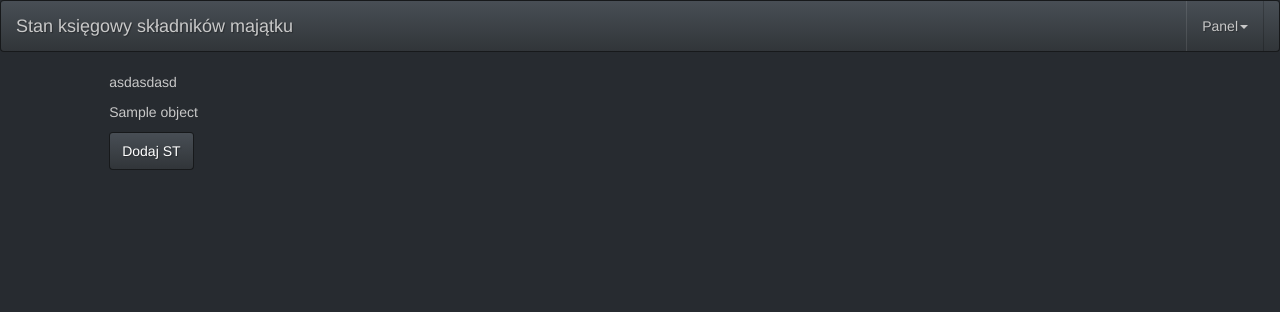
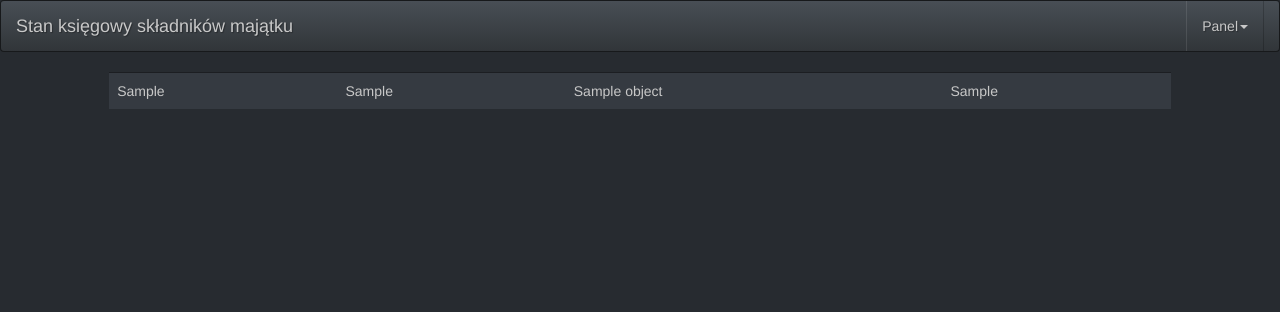
Before and after one commit to ravalx/majatek, a Django app: template store/templates/store/list-stc.html in a window 1280 px wide. Shown: the top 312 px of the page. Run offline with Django 3.2, Linux system fonts and the light colour scheme; the template is opened without the code that fills it: most values are stand-ins (such as "Sample title", 1, 10 or a date in 2020); parts of the project's set-up code (start-up, migrations or seed data) failed here and were passed over; some libraries are stand-ins or nearby versions.

Commit message:
12-01-17

```diff
--- a/store/models.py
+++ b/store/models.py
@@ -1,6 +1,6 @@
 from django.db import models
 from django.conf import settings
-from datetime import datetime
+from datetime import date
 
 
 class NrSt(models.Model):
@@ -17,7 +17,7 @@ class NrStc(models.Model):
 	owner = models.ForeignKey(settings.AUTH_USER_MODEL)
 	nr_stc = models.CharField(max_length = 9, unique=True)
 	name = models.CharField(max_length = 255)
-	data_przyjecia = models.DateField(default=datetime.now())
+	data_przyjecia = models.DateField(default=date.today)
 
 	def __str__(self):
 		return self.name
--- a/store/templates/store/create-stc.html
+++ b/store/templates/store/create-stc.html
@@ -15,7 +15,7 @@
    $( document ).ready( function(){
     $( function() {
 
-    $( '#datepicker' ).datepicker({ datepicker: true });
+    $( '#datepicker' ).datepicker({ datepicker: true, dateFormat: 'dd.mm.yy' });
 				} );
 }); ( jQuery );
 
--- a/store/templates/store/list-stc.html
+++ b/store/templates/store/list-stc.html
@@ -1,12 +1,11 @@
 {% extends "base.html"  %}
 {% block 'content' %}
-<p>asdasdasd</p>
+ <table class="table table-striped table-hover">
 {% for stc in object_list %}
 
-
-    <p>{{ stc.name }}</p>
+    <tr><td>{{ stc.nr_st.nr_st }}</td><td> {{ stc.nr_stc }}</td><td> {{ stc.name }}</td> <td>{{ stc.data_przyjecia }}</td></tr>
 
 
 {% endfor %}
-<a href="{% url 'create-st' %}" class="btn btn-default">Dodaj ST</a>
+</table>
 {% endblock  %}
--- a/store/urls.py
+++ b/store/urls.py
@@ -12,5 +12,5 @@ url(r'^delete-st/(?P<pk>\d+)/$', DelSt.as_view(), name='delete-st'),
 url(r'^$', login_required(StListView.as_view(), login_url="login/"), name='list-st'),
 url(r'^add-stc/(?P<nr_st>\d+)/$', views.add_stc, name='add-stc'),
 #url(r'^add-stc/(?P<pk>\d+)/$', views.add_stc, name='add-stc'),
-url(r'^list-stc/', StcListView.as_view(), name='list-stc')
+url(r'^list-stc/', login_required(StcListView.as_view(), login_url="/"), name='list-stc')
 ]
--- a/templates/base.html
+++ b/templates/base.html
@@ -31,7 +31,7 @@
             <span class="icon-bar"></span>
             <span class="icon-bar"></span>
           </button>
-          <a class="navbar-brand" href="/">Stan księgowy składników majątku <strong>{{ user.first_name }} {{ user.last_name }}</strong></a>
+          <a class="navbar-brand" href="/">Stan księgowy składników majątku <strong>{{user.first_name }} {{ user.last_name }}</strong></a>
         </div>
 
         <div class="collapse navbar-collapse" id="bs-example-navbar-collapse-1">
--- a/templates/login.html
+++ b/templates/login.html
@@ -3,7 +3,7 @@
 
 {% block 'content' %}
     {% if form.errors %}
-<p>Your username and password didn't match. Please try again.</p>
+<p>Nazwa użytkownika lub hasło są niepoprawne, spróbuj zalogować się jeszcze raz.</p>
 {% endif %}
 
 {% if next %}
@@ -11,7 +11,7 @@
     <p>Your account doesn't have access to this page. To proceed,
     please login with an account that has access.</p>
     {% else %}
-    <p>Please login to see this page.</p>
+    <p>Aby zobaczyć treść musisz się zalogować.</p>
     {% endif %}
 {% endif %}
  <div class="container">
```
Also changed, not shown: db.sqlite3, store/migrations/0001_initial.py, store/migrations/0002_auto_20170208_1207.py (deleted), store/migrations/0003_auto_20170209_0955.py (deleted), store/migrations/0004_auto_20170209_1145.py (deleted), store/migrations/0005_auto_20170209_1320.py (deleted), store/migrations/0006_auto_20170209_1325.py (deleted), store/migrations/0007_auto_20170209_1339.py (deleted), store/migrations/0008_auto_20170209_1346.py (deleted), store/migrations/0009_auto_20170209_1354.py (deleted), store/migrations/0010_auto_20170209_1405.py (deleted).
